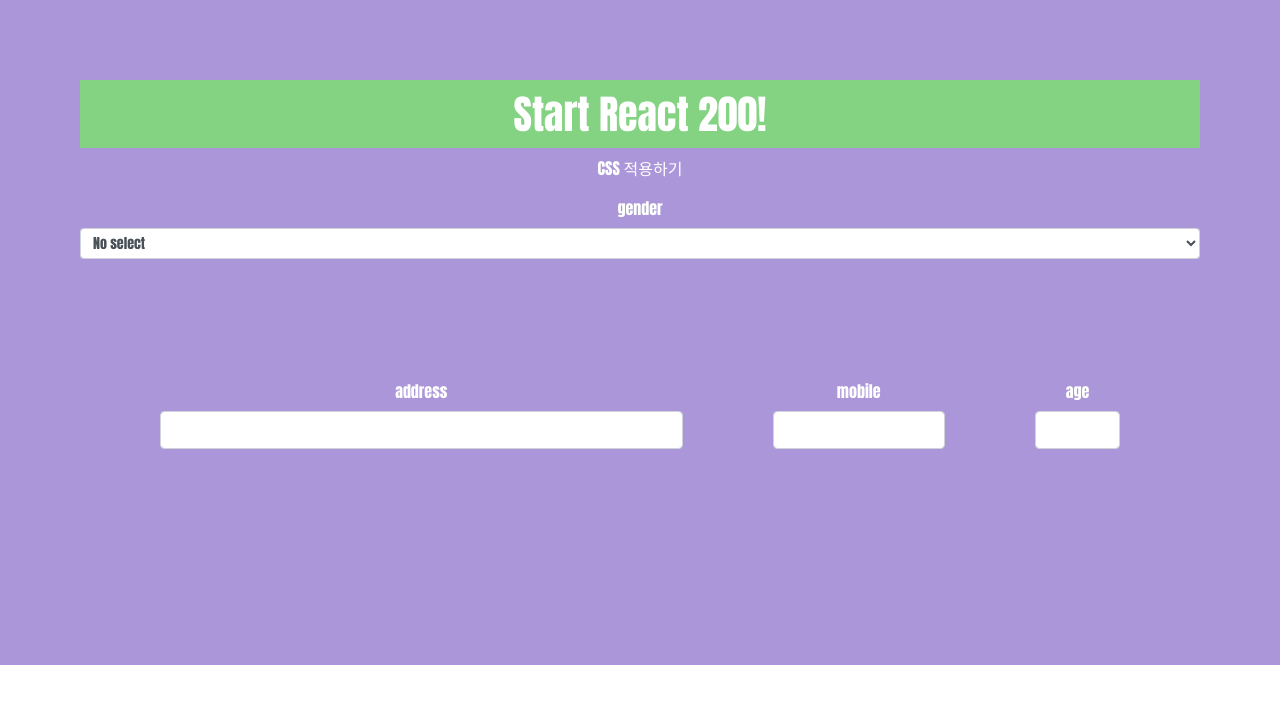
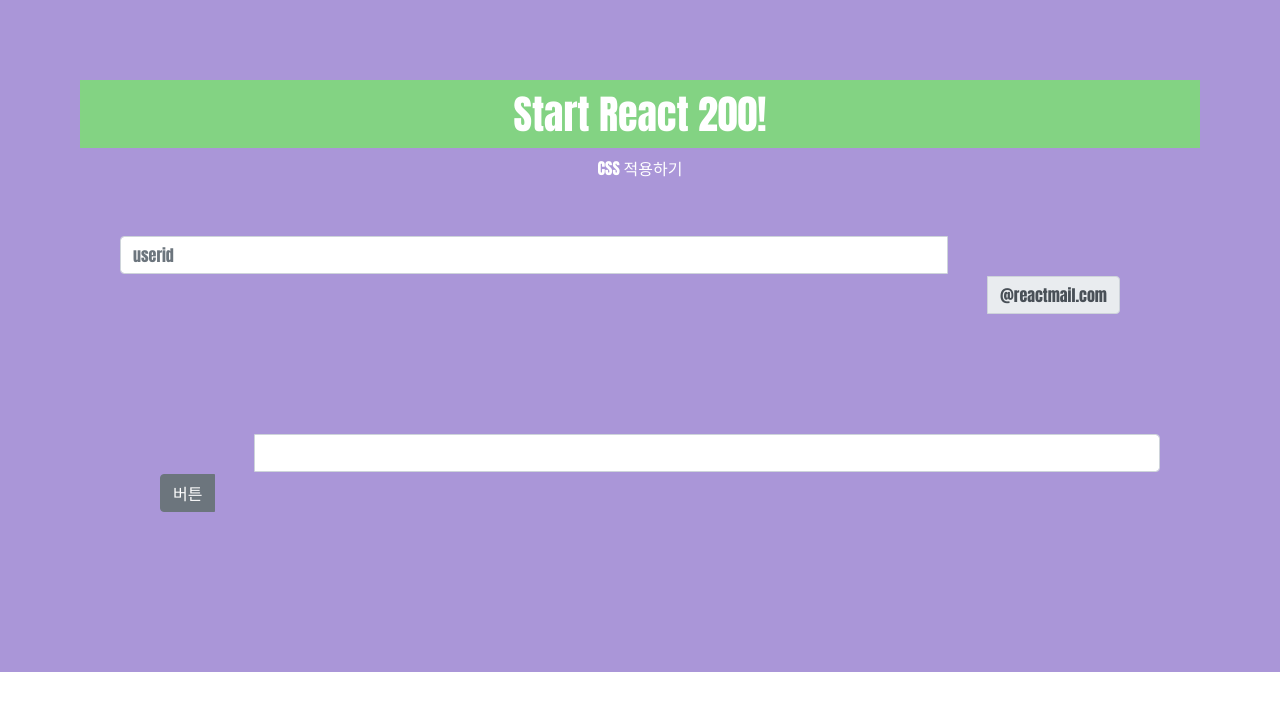
Before and after one commit to my-choe/react200, a React (Create React App) app: page / in a window 1280 px wide. Shown: the top 710 px of the page. Built offline with nearby package versions, Linux system fonts and the light colour scheme.

Commit message:
045 reactstrap Input Group 사용하기

```diff
--- a/src/App.js
+++ b/src/App.js
@@ -1,6 +1,6 @@
 import React from 'react';
 import './App.css';
-import ReactstrapForm from './R044_ReactstrapForm';
+import InputGroup from './R045_ReactstrapInputGroup';
 import 'bootstrap/dist/css/bootstrap.css';
 
 function App() {
@@ -8,7 +8,7 @@ function App() {
     <div>
       <h1>Start React 200!</h1>
       <p>CSS 적용하기</p>
-      <ReactstrapForm/>
+      <InputGroup/>
     </div>
   );
 }
--- /dev/null
+++ b/src/R045_ReactstrapInputGroup.js
@@ -0,0 +1,29 @@
+import React, { Component } from 'react';
+import { InputGroup, InputGroupAddon, InputGroupText, Input, Button } from 'reactstrap';
+
+/** Input Group 패키지 : 여러 개의 태그를 하나의 input 그룹으로 묶어 사용할 수 있도록 지원한다.
+ * <InputGroup> 태그로 <input> 태그와 고정 텍스트 표시 영역(@reactmail.com)을 묶어 사용한다.
+ * <InputGroupAddon> 태그의 addonType 속성값 append는 <input> 태그 오른쪽, prepend는 왼쪽에 표시하기 적합한 스타일이 적용된다.
+*/
+class R045_ReactstrapInputGroup extends Component {
+    render() {
+        return (
+            <>
+            <InputGroup>
+                <Input placeholder="userid"/>
+                <InputGroupAddon addonType="append">
+                    <InputGroupText>@reactmail.com</InputGroupText>
+                </InputGroupAddon>
+            </InputGroup>
+            <InputGroup>
+                <InputGroupAddon addonType="prepend">
+                    <Button>버튼</Button>
+                </InputGroupAddon>
+                <Input />
+            </InputGroup>
+            </>
+        )
+    }
+}
+
+export default R045_ReactstrapInputGroup;
```
